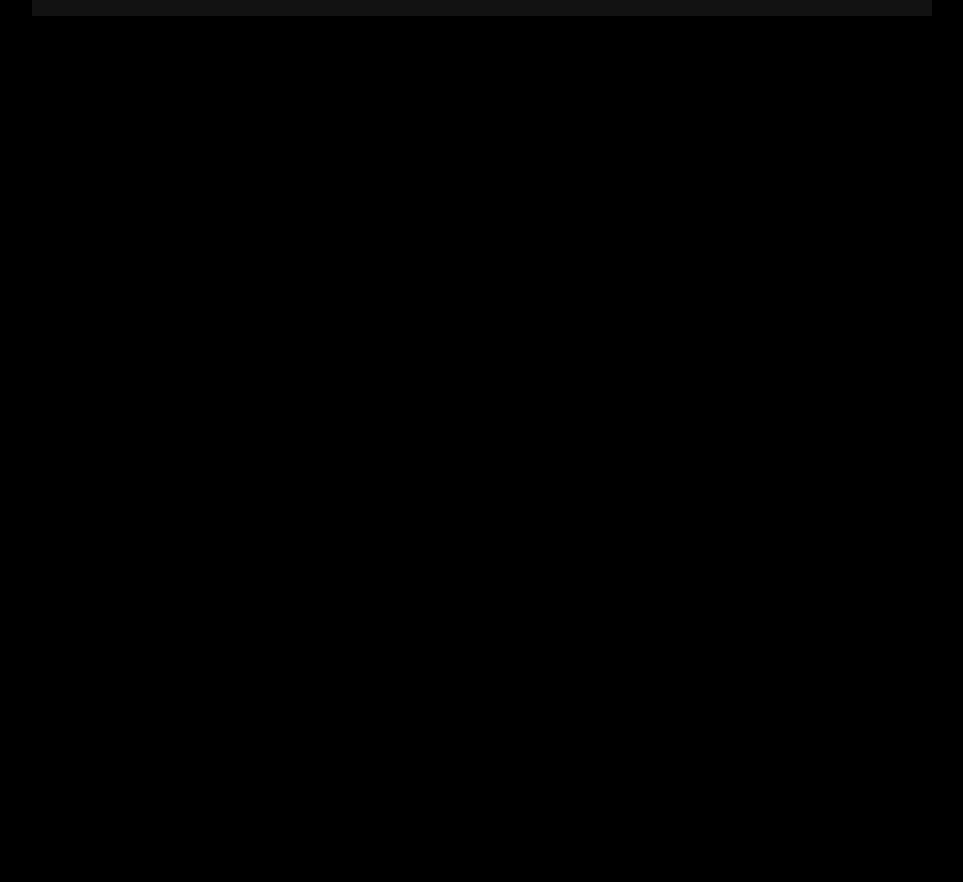
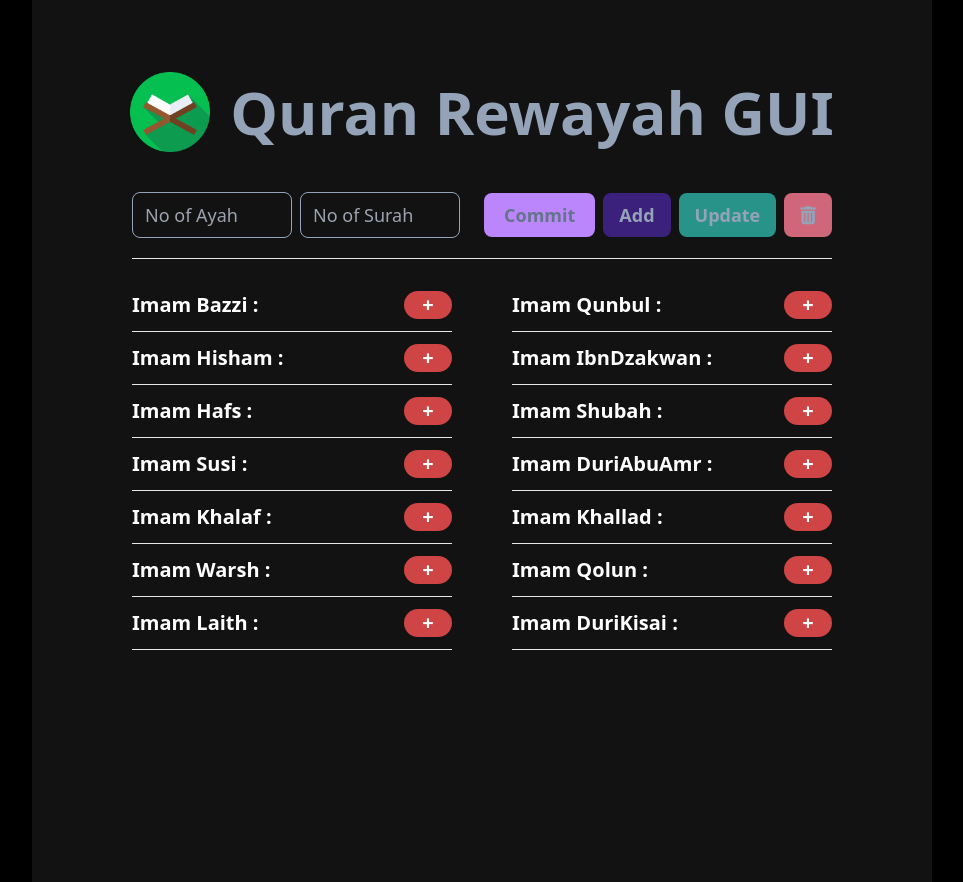
Before and after one commit to arifsaifuddins/quran_api_docs, a React (Vite) app: page / in a window 1280 px wide. Before the commit this address had no page. Shown: the whole page, without its empty margins (158-1121 px from the left). Before the commit the page ends 800 px from the top, so only its background shows below. Built offline with nearby package versions, Linux system fonts and the light colour scheme; no server answers.

Commit message:
vercel.json

```diff
--- a/src/App.jsx
+++ b/src/App.jsx
@@ -1,12 +1,14 @@
 import React from "react";
 import InputField from "./components/InputField";
 import { Routes, Route } from "react-router-dom";
+import About from "./components/About";
 
 function App() {
   return (
     <div className="flex flex-col">
       <Routes>
-        <Route path="/input" element={<InputField />} />
+        <Route path="/" element={<InputField />} />
+        <Route path="/about" element={<About />} />
       </Routes>
     </div>
   );
--- /dev/null
+++ b/src/components/About.jsx
@@ -0,0 +1,7 @@
+function About() {
+  return (
+    <h1>About</h1>
+  );
+}
+
+export default About;
```
Also changed, not shown: vercel.json (added).
